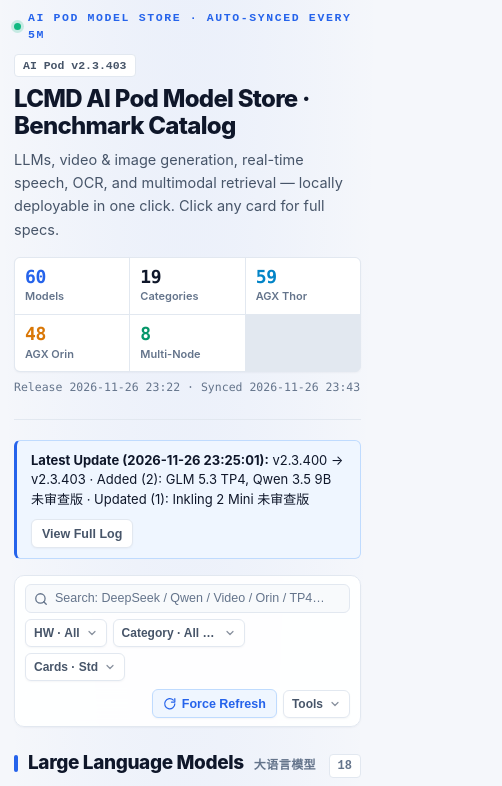
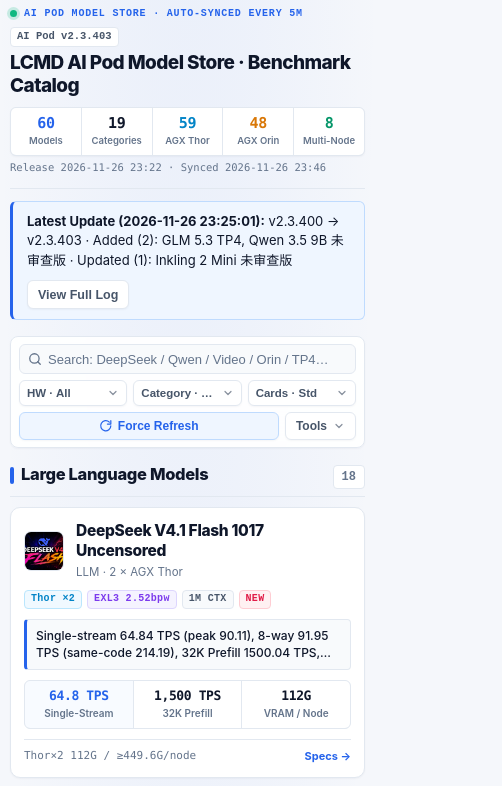
Before and after one commit to lcmdcloud/lcmdcloud.github.io, a plain HTML site: page model-store/index.html in a window 390 px wide. Shown: the part 62-848 px from the top of the page, 502 px wide, since content can reach past the window. Drawn offline with Linux system fonts and the light colour scheme.

Commit message:
fix: remove exposed X5 12-page PDF and optimize mobile model-store preview UX

```diff
--- a/model-store/index.html
+++ b/model-store/index.html
@@ -114,11 +114,13 @@
       scrollbar-gutter: stable;
       background: var(--bg);
       color: var(--ink);
+      overflow-x: hidden;
     }
 
     body {
       margin: 0;
       min-height: 100vh;
+      overflow-x: hidden;
       background: var(--bg);
       background-image: radial-gradient(ellipse 75% 28% at 50% -6%, rgba(37, 99, 235, 0.065), transparent 72%);
       color: var(--ink);
@@ -1823,24 +1825,120 @@
     }
 
     @media (max-width: 640px) {
-      .wrap { padding: 16px 14px 48px; }
-      .topbar-inner { padding: 0 14px; }
-      .kpi-strip { grid-template-columns: repeat(3, 1fr); }
-      .kpi-cell { padding: 9px 10px; min-width: 0; }
-      .kpi-val { font-size: 18px; }
-      .controls-shell { padding: 8px 10px; }
-      .search-box { flex: 1 1 100%; max-width: none; }
-      .toolbar-left { width: 100%; gap: 6px; }
-      .toolbar-right { width: 100%; justify-content: flex-end; gap: 6px; }
-      .dd-panel.cat-panel { width: calc(100vw - 28px); }
-      .dd-checks.two-col { grid-template-columns: 1fr; }
-      .dd-btn { padding: 6px 8px; font-size: 12px; }
-      .dd-btn .dd-val { max-width: 96px; }
-      .back-top { right: 14px; bottom: 18px; width: 38px; height: 38px; }
-      .card { padding: 16px; gap: 12px; }
-      .card-thumb { width: 42px; height: 42px; }
-      .tri-val { font-size: 15px; }
-      .tri-lbl { font-size: 10.5px; }
+      .wrap { padding: 12px 10px 44px; }
+      body.embed-mode .wrap { padding-top: 10px; }
+      .topbar-inner { padding: 0 12px; height: 48px; }
+      .top-brand { font-size: 13.5px; gap: 7px; }
+      .top-brand small { display: none; }
+
+      /* Compact Mobile Page Head (especially crisp inside iframe preview) */
+      .page-head { gap: 10px; padding-bottom: 12px; margin-bottom: 12px; }
+      .kicker-row { gap: 6px; margin-bottom: 4px; }
+      .kicker { font-size: 10px; letter-spacing: 0.08em; }
+      .ver-pill { font-size: 10.5px; padding: 1px 6px; }
+      .page-head h1 { font-size: 19px; line-height: 1.22; }
+      .page-sub { display: none; }
+      body.embed-mode .kicker-row { margin-bottom: 2px; }
+      body.embed-mode .page-head h1 { font-size: 17px; }
+
+      .kpi-strip { grid-template-columns: repeat(5, minmax(0, 1fr)); }
+      .kpi-cell { padding: 7px 4px; min-width: 0; align-items: center; text-align: center; }
+      .kpi-val { font-size: 15px; }
+      .kpi-lbl { font-size: 9.5px; }
+      .head-stamp { margin-top: 4px; font-size: 10.5px; }
+
+      /* Compact 2-Row Sticky Toolbar on Mobile */
+      .controls-shell {
+        top: 48px;
+        padding: 7px 8px;
+        margin-bottom: 14px;
+        border-radius: 8px;
+      }
+      body.embed-mode .controls-shell { top: 0; }
+      .toolbar-row { gap: 6px; }
+      .toolbar-left {
+        width: 100%;
+        display: grid;
+        grid-template-columns: repeat(3, minmax(0, 1fr));
+        gap: 6px;
+      }
+      .search-box {
+        grid-column: 1 / -1;
+        min-width: 0;
+        max-width: none;
+        width: 100%;
+      }
+      .search-input { padding: 6.5px 26px 6.5px 28px; font-size: 13px; }
+      .toolbar-left .dd { width: 100%; }
+      .toolbar-left .dd-btn {
+        width: 100%;
+        justify-content: space-between;
+        padding: 6px 7px;
+        font-size: 11.5px;
+      }
+      .toolbar-left .dd-btn .dd-val { max-width: none; flex: 1; text-align: left; }
+      .btn-reset-pill { grid-column: 1 / -1; justify-content: center; padding: 5px 8px; }
+      .toolbar-right {
+        width: 100%;
+        display: grid;
+        grid-template-columns: 1fr auto;
+        gap: 6px;
+      }
+      .toolbar-right .btn-sync { justify-content: center; padding: 6px 10px; font-size: 12px; }
+      .toolbar-right .dd-btn { padding: 6px 10px; font-size: 12px; }
+
+      /* Full-Width Fixed Dropdown Panels on Mobile (Zero Horizontal Clipping inside iframe!) */
+      .dd.open .dd-panel,
+      .dd.align-right.open .dd-panel,
+      .dd.open .dd-panel.cat-panel {
+        position: fixed;
+        left: 10px;
+        right: 10px;
+        width: auto;
+        min-width: 0;
+        max-width: none;
+        max-height: 58vh;
+        overflow-y: auto;
+        z-index: 90;
+      }
+      .dd-checks.two-col { grid-template-columns: repeat(2, minmax(0, 1fr)); max-height: 46vh; }
+      .dd-opt { padding: 6px 6px; font-size: 12px; gap: 6px; }
+
+      /* Mobile Cards & Sections */
+      .cat-section { margin-bottom: 20px; }
+      .cat-head { gap: 7px; padding-bottom: 7px; margin-bottom: 10px; }
+      .cat-title { font-size: 16.5px; }
+      .cat-sub { display: none; }
+      .cards-grid { gap: 11px; }
+      .card { padding: 13px 13px; gap: 10px; }
+      .card-top { gap: 8px; }
+      .card-thumb { width: 40px; height: 40px; border-radius: 7px; }
+      .card-title { font-size: 15.5px; }
+      .card-sub { font-size: 11.5px; }
+      .badge { font-size: 10px; padding: 2.5px 6px; }
+      .perf-strip { padding: 7px 9px; font-size: 12px; line-height: 1.48; gap: 4px; }
+      .perf-line { gap: 6px; }
+      .perf-text {
+        display: -webkit-box;
+        -webkit-line-clamp: 2;
+        -webkit-box-orient: vertical;
+        overflow: hidden;
+      }
+      .tri-box { padding: 8px 4px; }
+      .tri-val { font-size: 13px; letter-spacing: -0.03em; }
+      .tri-lbl { font-size: 10px; }
+      .card-foot { padding-top: 8px; font-size: 11px; flex-wrap: wrap; gap: 6px; }
+      .foot-hw { max-width: 100%; }
+      .foot-action { margin-left: auto; }
+
+      /* Mobile Detail Modal & Back-to-Top */
+      .modal-bg { padding: 10px; align-items: flex-end; }
+      .modal-card { max-height: 90dvh; border-radius: 14px; }
+      .modal-head { padding: 13px 16px; }
+      .modal-head h3 { font-size: 16px; }
+      .modal-body { padding: 14px 16px 20px; gap: 13px; }
+      .modal-body .perf-text { display: block; -webkit-line-clamp: unset; overflow: visible; }
+      .back-top { right: 12px; bottom: 16px; width: 38px; height: 38px; border-radius: 10px; }
     }
 
     @media print {
@@ -3575,6 +3673,16 @@
           closeAllDropdowns(dd.id);
           dd.classList.toggle('open', willOpen);
           btn.setAttribute('aria-expanded', String(willOpen));
+          const panel = dd.querySelector('.dd-panel');
+          if (panel) {
+            if (willOpen && window.innerWidth <= 640) {
+              const rect = btn.getBoundingClientRect();
+              const topPos = Math.min(rect.bottom + 6, Math.max(60, window.innerHeight - 280));
+              panel.style.top = `${topPos}px`;
+            } else {
+              panel.style.top = '';
+            }
+          }
         });
       });
 
```
Also changed, not shown: index.html (+12 -0 lines), materials/manifest.json, model-store/data.json, 2 other files.
